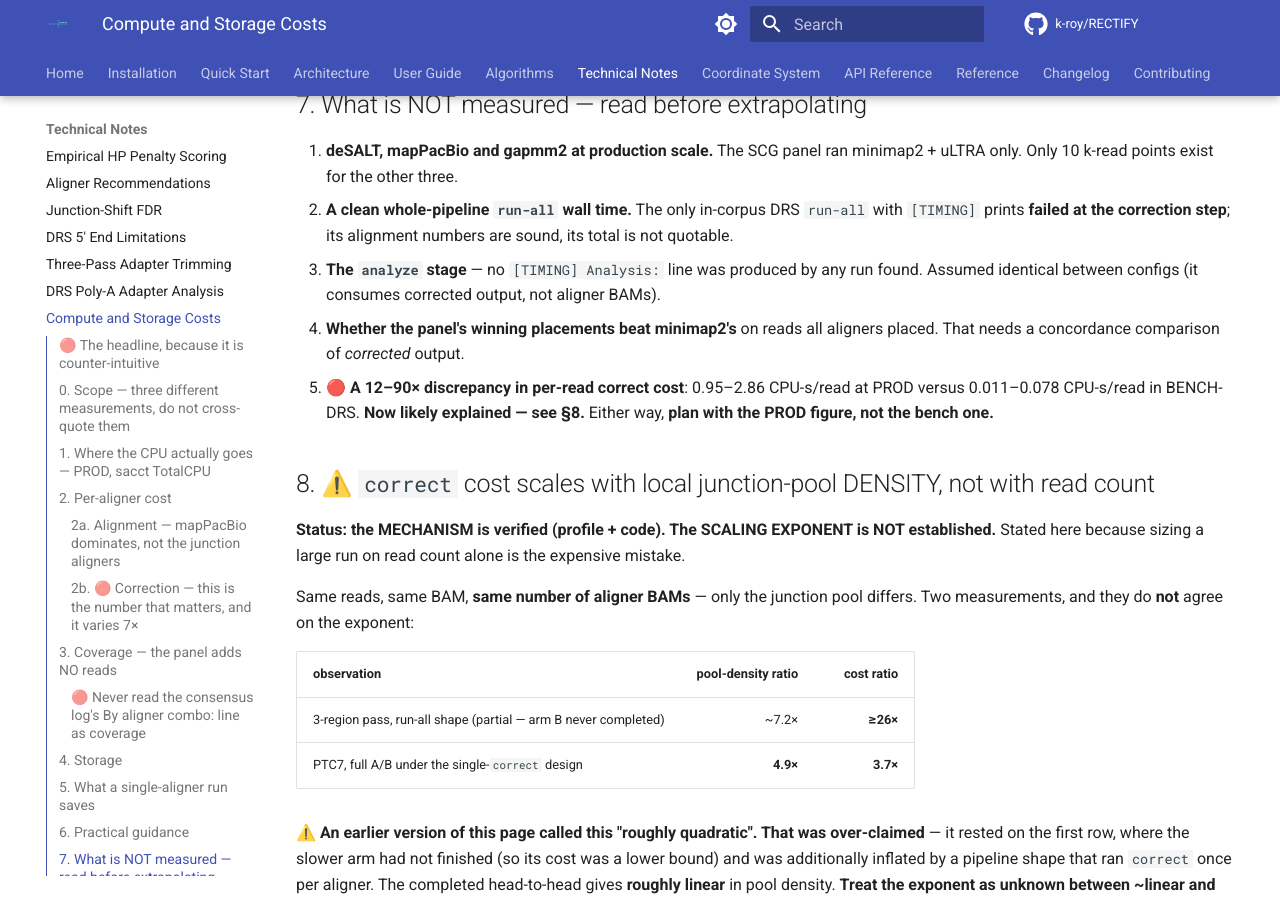
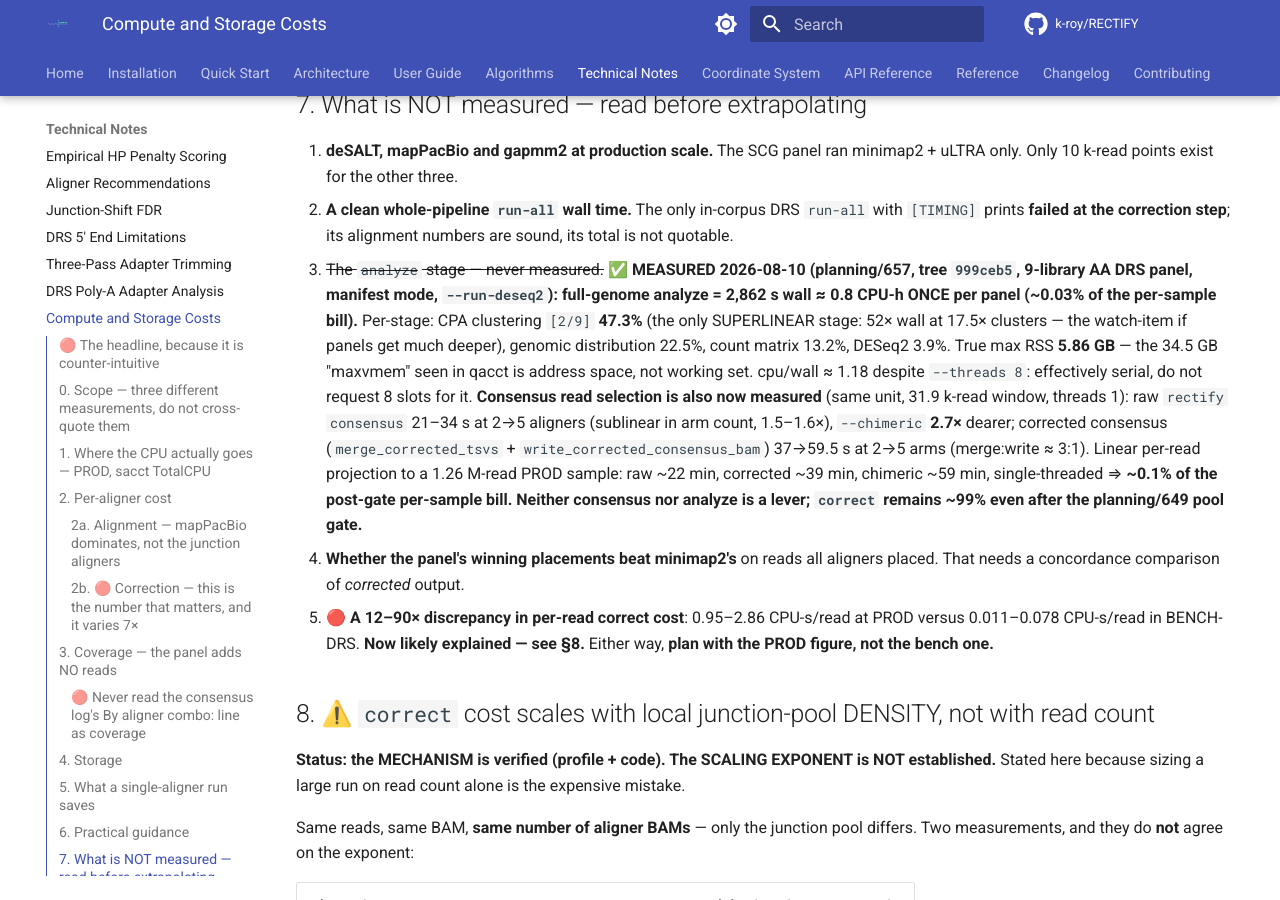
Before and after one commit to k-roy/RECTIFY, an MkDocs documentation site: the page built from docs/COMPUTE_AND_STORAGE_COSTS.md, in a window 1280 px wide and 900 px high, scrolled down 5589 px. Built offline with MkDocs 1.6.1 and Material for MkDocs 9.7.7, drawn with Linux system fonts in a browser that asks for light colours; comment, search, counter and statistics services are not loaded; the version menu is left out.

Commit message:
docs(costs): analyze + consensus stages measured — neither is a lever (planning/657)
Analyze (9-library panel): 2,862 s once per panel; CPA clustering 47.3% and
superlinear; true RSS 5.86 GB (maxvmem is address space); effectively serial.
Consensus: sublinear in aligner count; --chimeric 2.7x; ~0.1% of the
post-gate bill projected at PROD scale. correct remains ~99%.

Co-Authored-By: Claude Fable 5 <noreply@anthropic.com>
Claude-Session: https://claude.ai/code/session_01WkUi9raEQJaP8phN3TN5Ye

```diff
--- a/docs/COMPUTE_AND_STORAGE_COSTS.md
+++ b/docs/COMPUTE_AND_STORAGE_COSTS.md
@@ -219,8 +219,21 @@ this ledger does not credit.
 2. **A clean whole-pipeline `run-all` wall time.** The only in-corpus DRS `run-all` with `[TIMING]`
    prints **failed at the correction step**; its alignment numbers are sound, its total is not
    quotable.
-3. **The `analyze` stage** — no `[TIMING] Analysis:` line was produced by any run found. Assumed
-   identical between configs (it consumes corrected output, not aligner BAMs).
+3. ~~The `analyze` stage — never measured.~~ ✅ **MEASURED 2026-08-10 (planning/657, tree
+   `999ceb5`, 9-library AA DRS panel, manifest mode, `--run-deseq2`): full-genome analyze =
+   2,862 s wall ≈ 0.8 CPU-h ONCE per panel (~0.03% of the per-sample bill).** Per-stage: CPA
+   clustering `[2/9]` **47.3%** (the only SUPERLINEAR stage: 52× wall at 17.5× clusters — the
+   watch-item if panels get much deeper), genomic distribution 22.5%, count matrix 13.2%,
+   DESeq2 3.9%. True max RSS **5.86 GB** — the 34.5 GB "maxvmem" seen in qacct is address
+   space, not working set. cpu/wall ≈ 1.18 despite `--threads 8`: effectively serial, do not
+   request 8 slots for it.
+   **Consensus read selection is also now measured** (same unit, 31.9 k-read window, threads 1):
+   raw `rectify consensus` 21–34 s at 2→5 aligners (sublinear in arm count, 1.5–1.6×),
+   `--chimeric` **2.7×** dearer; corrected consensus (`merge_corrected_tsvs` +
+   `write_corrected_consensus_bam`) 37→59.5 s at 2→5 arms (merge:write ≈ 3:1). Linear per-read
+   projection to a 1.26 M-read PROD sample: raw ~22 min, corrected ~39 min, chimeric ~59 min,
+   single-threaded ⇒ **~0.1% of the post-gate per-sample bill. Neither consensus nor analyze is
+   a lever; `correct` remains ~99% even after the planning/649 pool gate.**
 4. **Whether the panel's winning placements beat minimap2's** on reads all aligners placed. That
    needs a concordance comparison of *corrected* output.
 5. 🔴 **A 12–90× discrepancy in per-read correct cost**: 0.95–2.86 CPU-s/read at PROD versus
```
